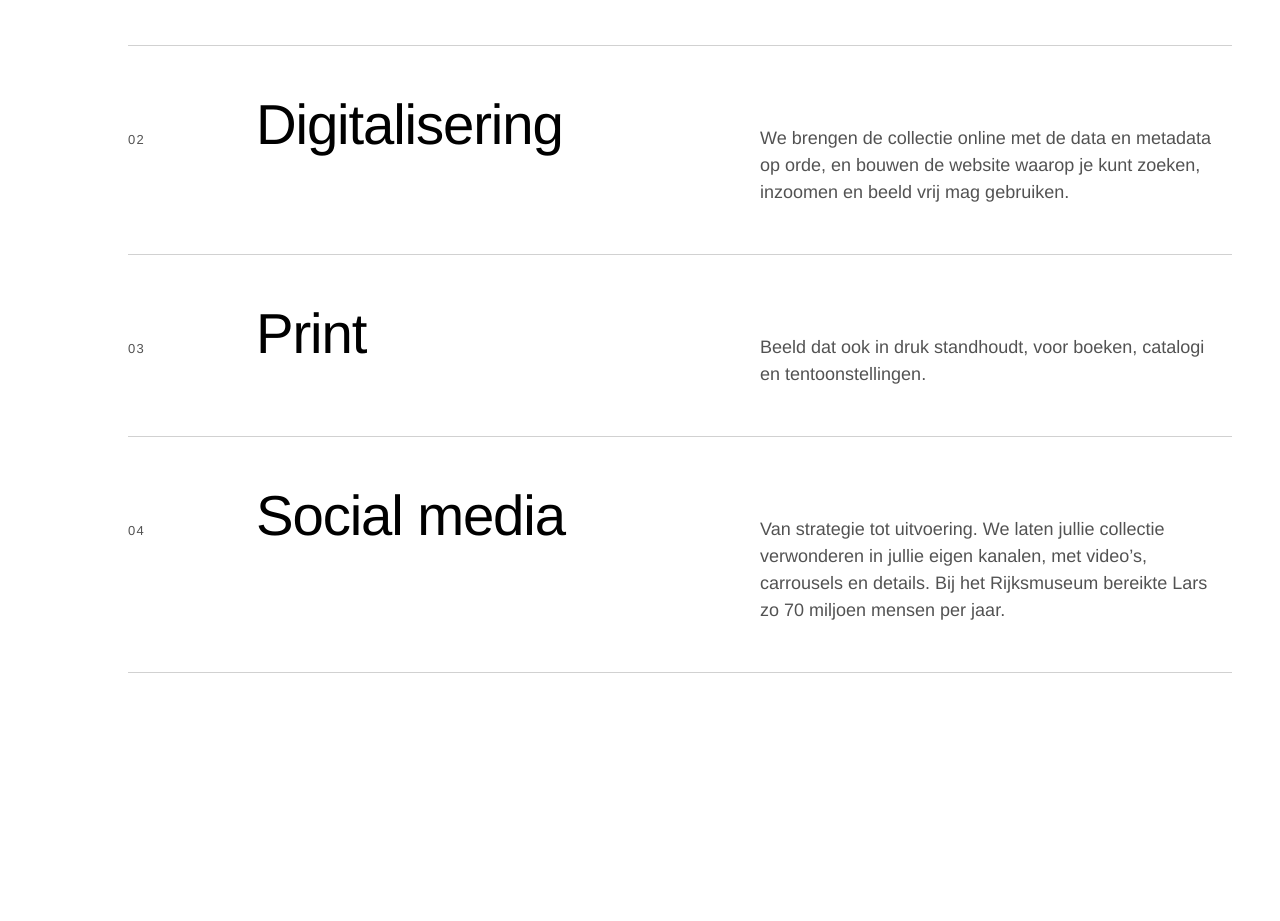
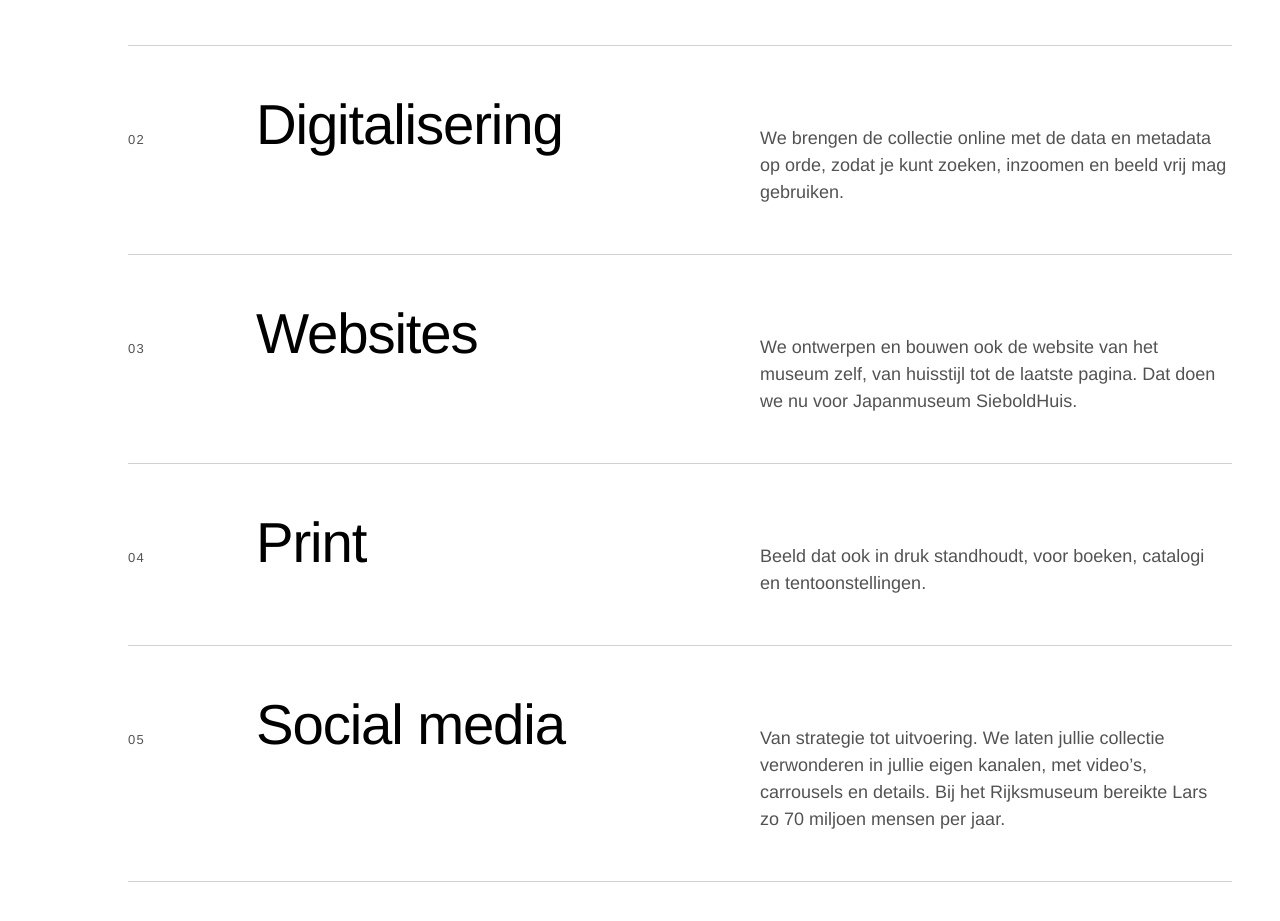
Before and after one commit to larsmin123/topmin-dev, a plain HTML site: page index.html in a window 1280 px wide. Shown: the part 3623-4544 px from the top of the page. Drawn offline with Linux system fonts and the light colour scheme; a web font is replaced by a local one.

Commit message:
feat: websites als eigen dienst

```diff
--- a/index.html
+++ b/index.html
@@ -90,15 +90,20 @@
       <article class="row-item reveal">
         <span class="num micro">02</span>
         <h3>Digitalisering</h3>
-        <p>We brengen de collectie online met de data en metadata op orde, en bouwen de website waarop je kunt zoeken, inzoomen en beeld vrij mag gebruiken.</p>
+        <p>We brengen de collectie online met de data en metadata op orde, zodat je kunt zoeken, inzoomen en beeld vrij mag gebruiken.</p>
       </article>
       <article class="row-item reveal">
         <span class="num micro">03</span>
+        <h3>Websites</h3>
+        <p>We ontwerpen en bouwen ook de website van het museum zelf, van huisstijl tot de laatste pagina. Dat doen we nu voor Japanmuseum SieboldHuis.</p>
+      </article>
+      <article class="row-item reveal">
+        <span class="num micro">04</span>
         <h3>Print</h3>
         <p>Beeld dat ook in druk standhoudt, voor boeken, catalogi en tentoonstellingen.</p>
       </article>
       <article class="row-item reveal">
-        <span class="num micro">04</span>
+        <span class="num micro">05</span>
         <h3>Social media</h3>
         <p>Van strategie tot uitvoering. We laten jullie collectie verwonderen in jullie eigen kanalen, met video’s, carrousels en details. Bij het Rijksmuseum bereikte Lars zo 70 miljoen mensen per jaar.</p>
       </article>
```
Also changed, not shown: en.html (+7 -2 lines).
